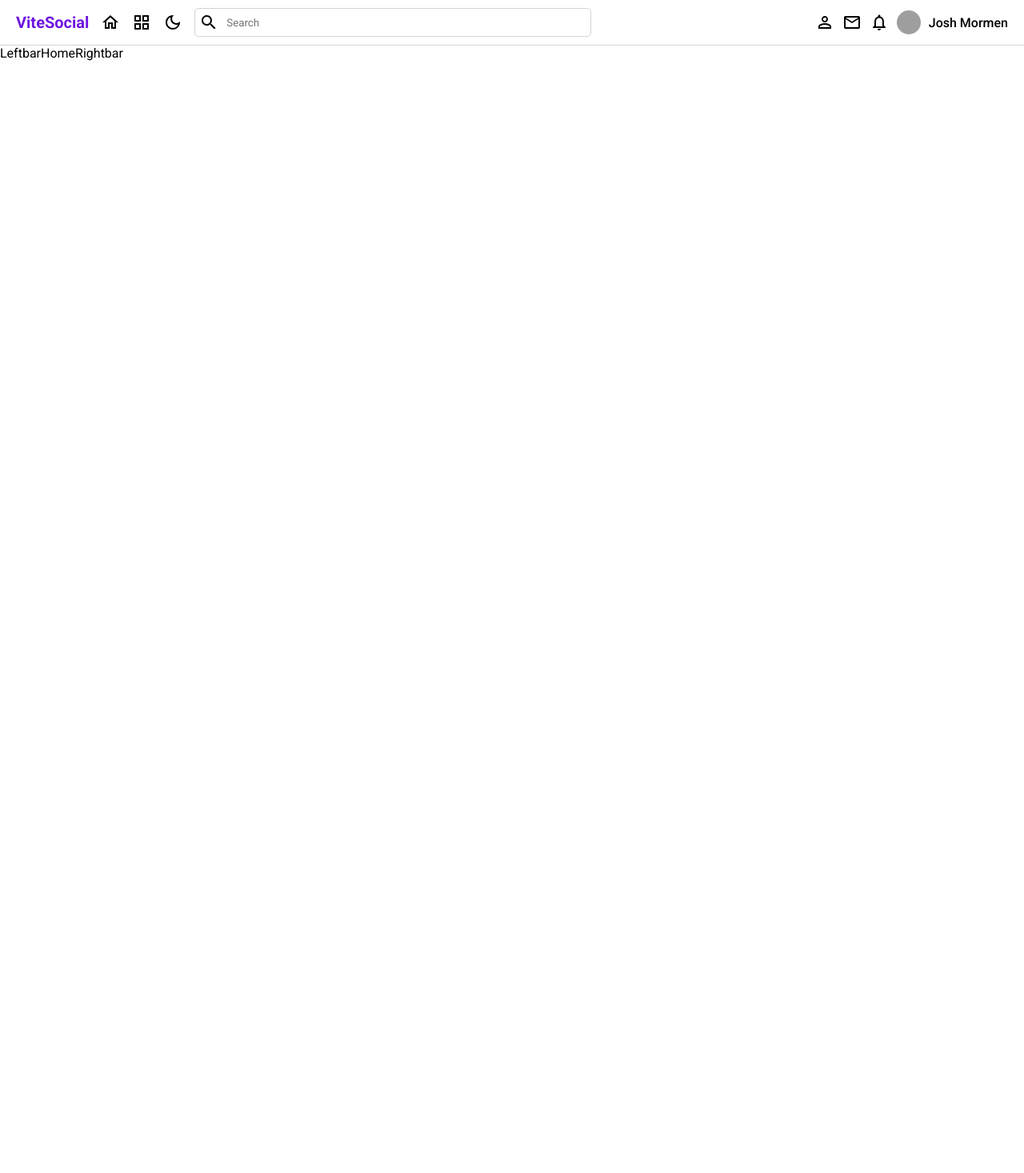
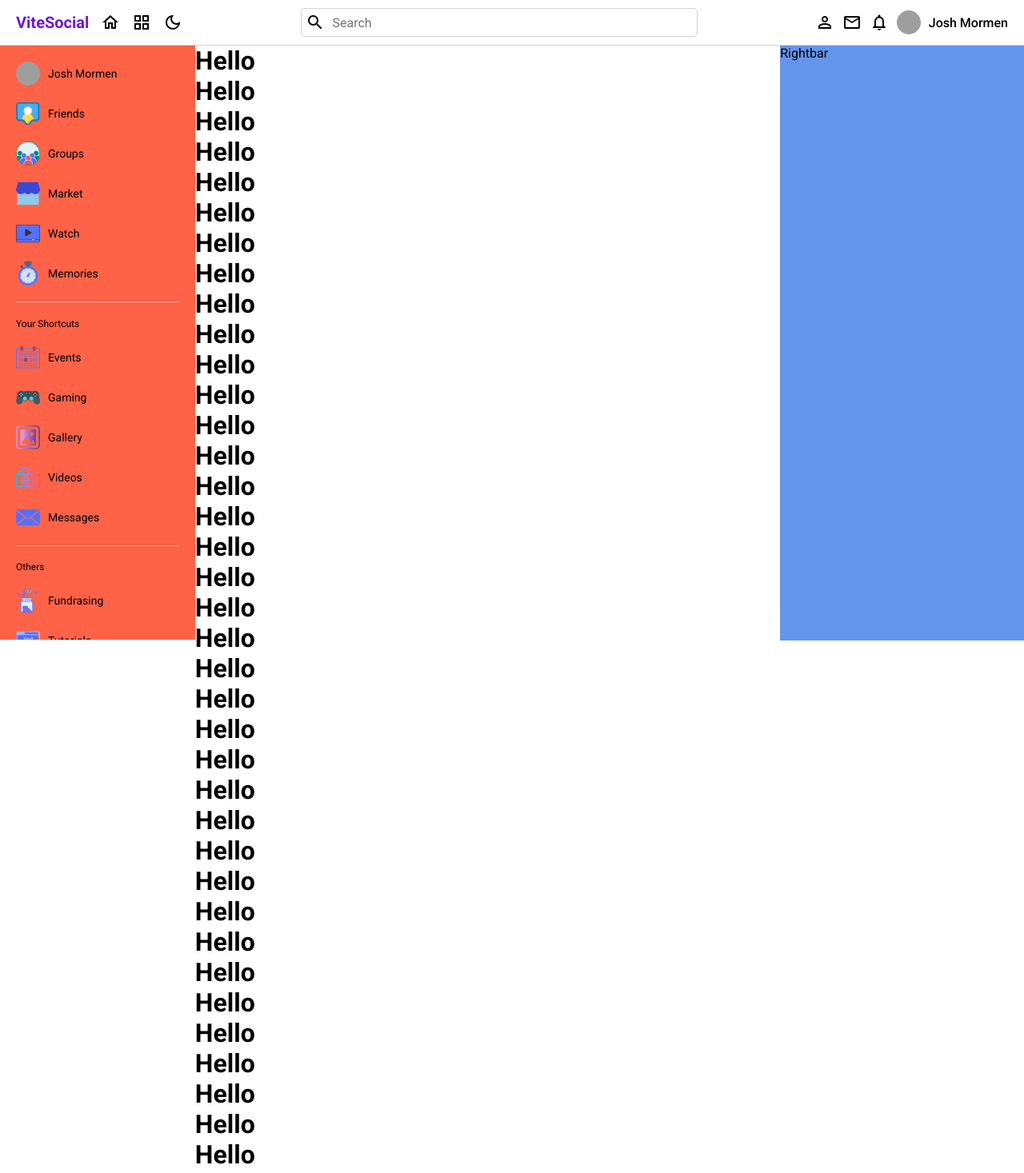
Before and after one commit to zlatan-cic/vite-social-app, a React (Vite) app: page / in a window 1280 px wide. Shown: the top 1467 px of the page at 80% size. Before the commit the page ends 800 px from the top, so only its background shows below. Built offline with nearby package versions, Linux system fonts and the light colour scheme; grey boxes are pictures that could not be loaded.

Commit message:
Leftbar, Home and Rightbar Component (test)

```diff
--- a/src/App.jsx
+++ b/src/App.jsx
@@ -26,7 +26,9 @@ function App() {
         <Navbar />
         <div style={{ display: "flex" }}>
           <Leftbar />
+          <div style={{flex:6}}>
           <Outlet />
+          </div>
           <Rightbar />
         </div>
       </div>
--- a/src/components/leftbar/Leftbar.jsx
+++ b/src/components/leftbar/Leftbar.jsx
@@ -1,10 +1,125 @@
 import "./leftbar.scss";
+// images form assets
+import Friends from "../../assets/1.png";
+import Groups from "../../assets/2.png";
+import Market from "../../assets/3.png";
+import Watch from "../../assets/4.png";
+import Memories from "../../assets/5.png";
+import Events from "../../assets/6.png";
+import Gaming from "../../assets/7.png";
+import Gallery from "../../assets/8.png";
+import Videos from "../../assets/9.png";
+import Messages from "../../assets/10.png";
+import Tutorials from "../../assets/11.png";
+import Courses from "../../assets/12.png";
+import Fund from "../../assets/13.png";
 
 const Leftbar = () => {
   return (
-    <div>
-      Leftbar
-    </div>
+      <div className="leftbar">
+        <div className="container">
+          <div className="menu">
+            <div className="user">
+              <img src="https://images.unsplash.com/photo-1534528741775-53994a69daeb?ixlib=rb-4.0.3&ixid=M3wxMjA3fDB8MHxwaG90by1wYWdlfHx8fGVufDB8fHx8fA%3D%3D&auto=format&fit=crop&w=1064&q=80" alt="" />
+              <span>Josh Mormen</span>
+            </div>
+            <div className="item">
+              <img src={Friends} alt="" />
+              <span>Friends</span>
+            </div>
+            <div className="item">
+              <img src={Groups} alt="" />
+              <span>Groups</span>
+            </div>
+            <div className="item">
+              <img src={Market} alt="" />
+              <span>Market</span>
+            </div>
+            <div className="item">
+              <img src={Watch} alt="" />
+              <span>Watch</span>
+            </div>
+            <div className="item">
+              <img src={Memories} alt="" />
+              <span>Memories</span>
+            </div>
+          </div>
+          <hr />
+          {/* Shortcuts menu */}
+          <div className="menu">
+            <span>Your Shortcuts</span>
+            <div className="item">
+              <img src={Events} alt="" />
+              <span>Events</span>
+            </div>
+            <div className="item">
+              <img src={Gaming} alt="" />
+              <span>Gaming</span>
+            </div>
+            <div className="item">
+              <img src={Gallery} alt="" />
+              <span>Gallery</span>
+            </div>
+            <div className="item">
+              <img src={Videos} alt="" />
+              <span>Videos</span>
+            </div>
+            <div className="item">
+              <img src={Messages} alt="" />
+              <span>Messages</span>
+            </div>
+          </div>
+          <hr />
+          {/* Others menu */}
+          <div className="menu">
+            <span>Others</span>
+              <div className="item">
+                <img src={Fund} alt="" />
+                <span>Fundrasing</span>
+              </div>
+              <div className="item">
+                <img src={Tutorials} alt="" />
+                <span>Tutorials</span>
+              </div>
+              <div className="item">
+                <img src={Courses} alt="" />
+                <span>Courses</span>
+              </div>
+              <div className="item">
+                <img src={Courses} alt="" />
+                <span>Courses</span>
+              </div>
+              <div className="item">
+                <img src={Courses} alt="" />
+                <span>Courses</span>
+              </div>
+              <div className="item">
+                <img src={Courses} alt="" />
+                <span>Courses</span>
+              </div>
+              <div className="item">
+                <img src={Courses} alt="" />
+                <span>Courses</span>
+              </div>
+              <div className="item">
+                <img src={Courses} alt="" />
+                <span>Courses</span>
+              </div>
+              <div className="item">
+                <img src={Courses} alt="" />
+                <span>Courses</span>
+              </div>
+              <div className="item">
+                <img src={Courses} alt="" />
+                <span>Courses</span>
+              </div>
+              <div className="item">
+                <img src={Courses} alt="" />
+                <span>Courses</span>
+              </div>
+          </div>
+        </div>
+      </div>
   );
 };
 
--- a/src/components/leftbar/leftbar.scss
+++ b/src/components/leftbar/leftbar.scss
@@ -0,0 +1,87 @@
+
+// .leftbar::-webkit-scrollbar {
+//   width: 0.5rem; /* Adjust the width as needed */
+// }
+
+// .leftbar::-webkit-scrollbar-track {
+//   background: transparent; /* Make the track transparent */
+// }
+
+// .leftbar::-webkit-scrollbar-thumb {
+//   background: transparent; /* Make the thumb transparent */
+// }
+
+.leftbar {
+  background-color: tomato;
+  //
+  flex: 2;
+  position: sticky;
+  top: 56px;
+  height: calc(100vh - 57px);
+  overflow: auto;
+
+  // For Mozila
+  scrollbar-width: none;
+  -ms-overflow-style: none;
+  // For Crome
+  &::-webkit-scrollbar{
+    display: none;
+
+  }
+
+  // z-index: -1;
+
+  .container {
+    padding: 20px;
+
+
+    hr {
+      margin: 20px 0px;
+      border: none;
+      height: 0.5px;
+      background-color: lightgray;
+    }
+
+    .menu{
+      display: flex;
+      flex-direction: column;
+      gap: 20px;
+
+      span {
+        font-size: 12px;
+      }
+
+      .user{
+
+        display: flex;
+        align-items: center;
+        gap: 10px;
+        img{
+          width: 30px;
+          height: 30px;
+          object-fit: cover;
+          border-radius: 50%;
+        }
+
+        span{
+          font-size: 14px;
+        }
+      }
+
+      .item{
+
+        display: flex;
+        align-items: center;
+        gap: 10px;
+        img{
+          width: 30px;
+          // height: 30px;
+        }
+
+        span{
+          font-size: 14px;
+        }
+      }
+    }
+  }
+}
--- a/src/components/navbar/Navbar.jsx
+++ b/src/components/navbar/Navbar.jsx
@@ -8,33 +8,41 @@ import WbSunnyOutlinedIcon from "@mui/icons-material/WbSunnyOutlined";
 import NotificationsOutlinedIcon from "@mui/icons-material/NotificationsOutlined";
 import EmailOutlinedIcon from "@mui/icons-material/EmailOutlined";
 import PersonOutlineOutlinedIcon from "@mui/icons-material/PersonOutlineOutlined";
-import SearchOutlinedIcon from '@mui/icons-material/SearchOutlined';
+import SearchOutlinedIcon from "@mui/icons-material/SearchOutlined";
 
 import { Link } from "react-router-dom";
-
 
 const Navbar = () => {
   return (
     <div className="navbar-container">
       <div className="navbar">
         <div className="left">
-          <Link to='/' style={{textDecoration:'none'}}>
+          <Link to="/" style={{ textDecoration: "none" }}>
             <span>ViteSocial</span>
           </Link>
-            <HomeOutlinedIcon/>
-            <GridViewOutlinedIcon/>
-            <DarkModeOutlinedIcon/>
-            <div className="search">
+          <HomeOutlinedIcon />
+          <GridViewOutlinedIcon />
+          <DarkModeOutlinedIcon />
+          {/* <div className="search">
               <SearchOutlinedIcon/>
               <input type="text" placeholder="Search"/>
-            </div>
+            </div> */}
+        </div>
+        <div className="center">
+          <div className="search">
+            <SearchOutlinedIcon />
+            <input type="text" placeholder="Search" />
+          </div>
         </div>
         <div className="right">
-          <PersonOutlineOutlinedIcon/>
-          <EmailOutlinedIcon/>
-          <NotificationsOutlinedIcon/>
+          <PersonOutlineOutlinedIcon />
+          <EmailOutlinedIcon />
+          <NotificationsOutlinedIcon />
           <div className="user">
-            <img src="https://images.unsplash.com/photo-1534528741775-53994a69daeb?ixlib=rb-4.0.3&ixid=M3wxMjA3fDB8MHxwaG90by1wYWdlfHx8fGVufDB8fHx8fA%3D%3D&auto=format&fit=crop&w=1064&q=80" alt="" />
+            <img
+              src="https://images.unsplash.com/photo-1534528741775-53994a69daeb?ixlib=rb-4.0.3&ixid=M3wxMjA3fDB8MHxwaG90by1wYWdlfHx8fGVufDB8fHx8fA%3D%3D&auto=format&fit=crop&w=1064&q=80"
+              alt=""
+            />
             <span>Josh Mormen</span>
           </div>
         </div>
--- a/src/components/navbar/navbar.scss
+++ b/src/components/navbar/navbar.scss
@@ -1,6 +1,9 @@
 .navbar-container {
   // background-color: aqua;
   border-bottom: 1px solid lightgray;
+  background-color: #fff;
+  position: sticky;
+  top: 0;
 }
 
 .navbar {
@@ -11,55 +14,72 @@
   max-width: 1400px;
   justify-content: space-between;
 
-
-  // background-color: lightcoral;
-  .left{
+  .left {
     display: flex;
     align-items: center;
     // background-color: tomato;
     gap: 15px;
 
-    span{
+    span {
       font-weight: bold;
       font-size: 20px;
       color: rgb(109, 21, 224);
     }
 
-    .search{
+    // .search{
+    //   display: flex;
+    //   align-items: center;
+    //   gap: 10px;
+    //   border: 1px solid lightgray;
+    //   border-radius: 5px;
+    //   padding: 5px;
+    //   input{
+    //     border: none;
+    //     min-width: 450px;
+    //   }
+    // }
+  }
+
+  .center {
+    // background-color: rosybrown;
+
+    .search {
       display: flex;
       align-items: center;
       gap: 10px;
       border: 1px solid lightgray;
       border-radius: 5px;
       padding: 5px;
-      input{
+      input {
         border: none;
         min-width: 450px;
+        font-size: 16px;
+      }
+
+      input:focus{
+        outline: none;
       }
     }
   }
 
-  .right{
-
+  .right {
     // background-color: cadetblue;
     display: flex;
     align-items: center;
     gap: 10px;
-    .user{
-
+    .user {
       display: flex;
       align-items: center;
       gap: 10px;
       font-weight: 500;
-      img{
+      img {
         width: 30px;
         height: 30px;
         object-fit: cover;
         border-radius: 50%;
       }
 
-      span{
-
+      span {
       }
     }
   }
--- a/src/components/rightbar/Rightbar.jsx
+++ b/src/components/rightbar/Rightbar.jsx
@@ -2,7 +2,7 @@ import "./rightbar.scss";
 
 const Rightbar = () => {
   return (
-    <div>
+    <div className="rightBar">
       Rightbar
     </div>
   );
--- a/src/components/rightbar/rightbar.scss
+++ b/src/components/rightbar/rightbar.scss
@@ -0,0 +1,13 @@
+.rightBar {
+  background-color: cornflowerblue;
+  //
+  flex: 2.5;
+  position: sticky;
+  top: 56.5px;
+  height: calc(100vh - 56px);
+  overflow: auto;
+
+  &::-webkit-scrollbar{
+    display: none;
+  }
+}
--- a/src/pages/home/Home.jsx
+++ b/src/pages/home/Home.jsx
@@ -1,7 +1,50 @@
 import './home.scss'
 
 const Home = () => {
-  return <div>Home</div>;
+  return (
+    <div className='home'>
+      <h1>Hello</h1>
+      <h1>Hello</h1>
+      <h1>Hello</h1>
+      <h1>Hello</h1>
+      <h1>Hello</h1>
+      <h1>Hello</h1>
+      <h1>Hello</h1>
+      <h1>Hello</h1>
+      <h1>Hello</h1>
+      <h1>Hello</h1>
+      <h1>Hello</h1>
+      <h1>Hello</h1>
+      <h1>Hello</h1>
+      <h1>Hello</h1>
+      <h1>Hello</h1>
+      <h1>Hello</h1>
+      <h1>Hello</h1>
+      <h1>Hello</h1>
+      <h1>Hello</h1>
+      <h1>Hello</h1>
+      <h1>Hello</h1>
+      <h1>Hello</h1>
+      <h1>Hello</h1>
+      <h1>Hello</h1>
+      <h1>Hello</h1>
+      <h1>Hello</h1>
+      <h1>Hello</h1>
+      <h1>Hello</h1>
+      <h1>Hello</h1>
+      <h1>Hello</h1>
+      <h1>Hello</h1>
+      <h1>Hello</h1>
+      <h1>Hello</h1>
+      <h1>Hello</h1>
+      <h1>Hello</h1>
+      <h1>Hello</h1>
+      <h1>Hello</h1>
+      <h1>Hello</h1>
+      <h1>Hello</h1>
+      <h1>Hello</h1>
+    </div>
+  );
 };
 
 export default Home;
```
